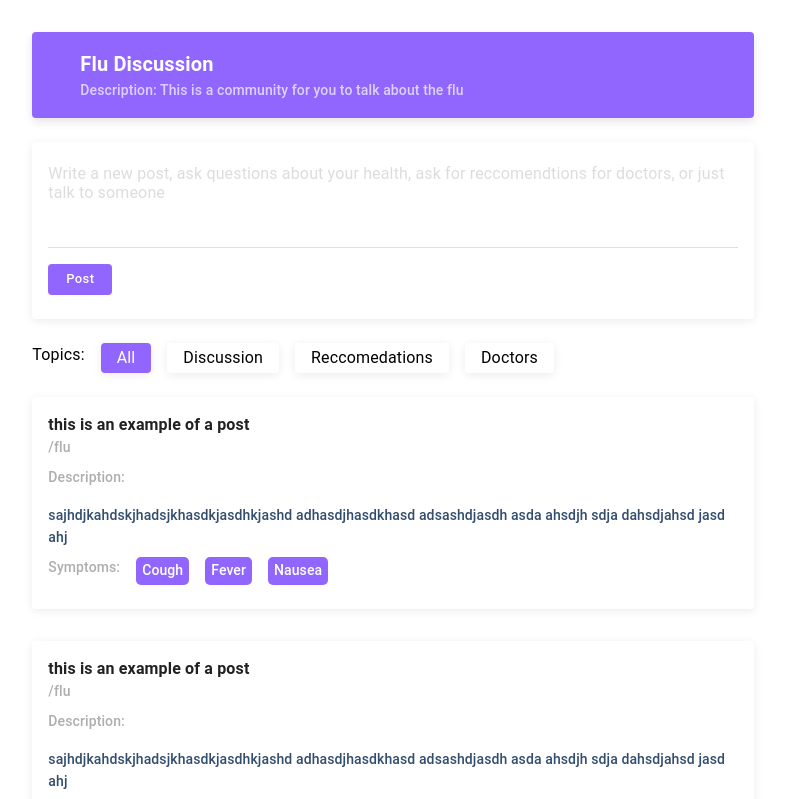
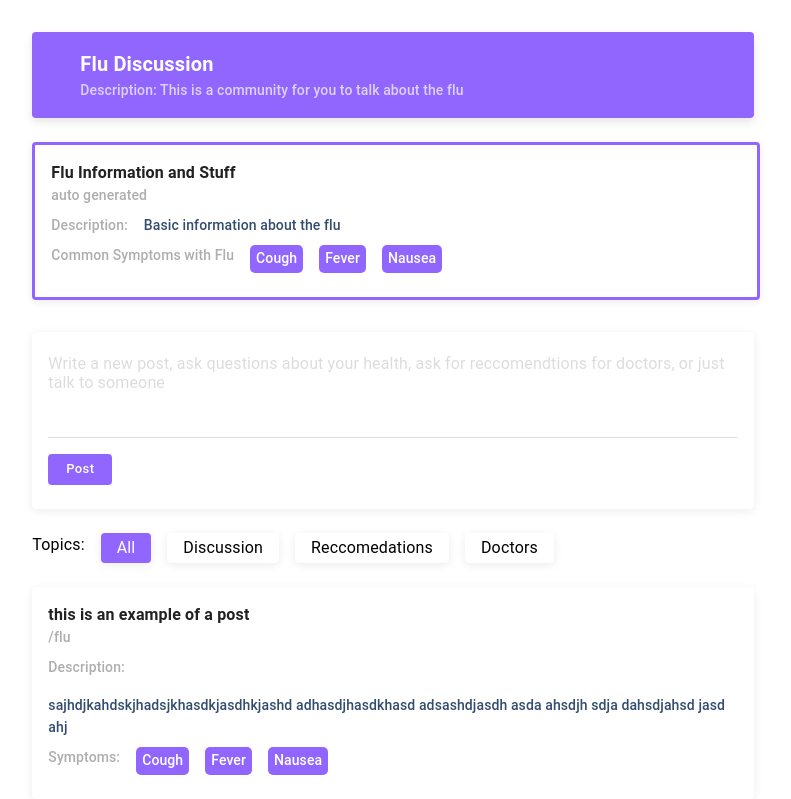
Before and after one commit to yuchenliu15/meddit, a React (Create React App) app in the folder frontend/: page / in a window 1280 px wide. Shown: the top 799 px of the page, without its empty margins (255-1046 px from the left). Built offline with nearby package versions, Linux system fonts and the light colour scheme.

Commit message:
description post

```diff
--- a/frontend/src/App.js
+++ b/frontend/src/App.js
@@ -2,6 +2,7 @@ import React, {useEffect, useState} from 'react';
 import {ThemeProvider, createMuiTheme, responsiveFontSizes, makeStyles, Typography, Grid} from '@material-ui/core';
 import './App.css';
 import CommunityItem from './components/CommunityItem';
+import CommunityPost from './pages/CommunityPost';
 import Community from './pages/Community';
 
 const useStyles = makeStyles((theme) => ({
--- a/frontend/src/components/CommunityItem.jsx
+++ b/frontend/src/components/CommunityItem.jsx
@@ -3,6 +3,12 @@ import {Box, Card, Typography, Grid, CardContent, makeStyles} from '@material-ui
 
 const useStyles = makeStyles((theme) => ({
     postCard: {
+        boxShadow: '0px 2px 10px rgba(0, 0, 0, 0.08)',
+        width: '100%',
+        marginBottom: '0.5em',
+    },
+    active: {
+        border: '3px solid #9066FF',
         boxShadow: '0px 2px 10px rgba(0, 0, 0, 0.08)',
         width: '100%',
         marginBottom: '0.5em',
@@ -27,7 +33,7 @@ const useStyles = makeStyles((theme) => ({
 const CommunityItem = (props) => {
     const classes = useStyles();
     return (
-        <Card className = {classes.postCard}>
+        <Card className = {(props.active) ? classes.active:classes.postCard}>
             <CardContent>
                 <Grid container direction = "row" justify = 'space-between'>
                     <Grid item>
@@ -44,10 +50,11 @@ const CommunityItem = (props) => {
                     <Grid item><Typography variant = 'subtitle2' className = {classes.content}>{props.content}</Typography></Grid>
                 </Grid>
                 <Grid container direction = "row" spacing = {2}>
-                    <Grid item><Typography variant = 'subtitle2'className = {classes.cardLabel}>Symptoms: </Typography> </Grid>
+                    <Grid item><Typography variant = 'subtitle2'className = {classes.cardLabel}>{(props.active) ? 'Common Symptoms with Flu':'Symptoms:'} </Typography> </Grid>
                     <Grid item><Typography variant = 'subtitle2' className = {classes.symptoms}>Cough</Typography></Grid>
                     <Grid item><Typography variant = 'subtitle2' className = {classes.symptoms}>Fever</Typography></Grid>
                     <Grid item><Typography variant = 'subtitle2' className = {classes.symptoms}>Nausea</Typography></Grid>
+
                 </Grid>
 
             </CardContent>
--- a/frontend/src/pages/Community.jsx
+++ b/frontend/src/pages/Community.jsx
@@ -53,6 +53,9 @@ const Community = (props) => {
                         </div>
                     </Grid>
                     <Grid item>
+                        <Grid item><CommunityItem title = "Flu Information and Stuff" community = "auto generated" content = "Basic information about the flu" active = {true}></CommunityItem></Grid>
+                    </Grid>
+                    <Grid item>
                         <PostCreate></PostCreate>
                     </Grid>
                     <Grid item>
--- a/frontend/src/pages/CommunityPost.jsx
+++ b/frontend/src/pages/CommunityPost.jsx
@@ -1,10 +1,70 @@
 import React, {useState, useEffect} from 'react';
-import {Grid, Fade, Button, makeStyles, Typography, Box} from '@material-ui/core';
+import {Grid, Fade, Button, makeStyles, Typography, Box, CardContent, Card} from '@material-ui/core';
 
 const useStyles = makeStyles((theme) => ({
+    postCard: {
+        boxShadow: '0px 2px 10px rgba(0, 0, 0, 0.08)',
+        width: '100%',
+        marginBottom: '0.5em',
+    },
+    active: {
 
+    },
+    heading: {
+        color: '#334D6E',
+    },
+    cardLabel: {
+        color: '#AEAEAE',
+    },
+    content: {
+        color: '#334D6E',
+    },
+    symptoms: {
+        color: '#fff',
+        background: '#9066FF',
+        padding: '3px 6px 3px 6px',
+        borderRadius: '5px',
+    }
 }));
 
 const CommunityPost = (props) => {
-    <div classsName = {classes.container}
+    const classes = useStyles();
+    return (
+        <div className = {classes.container}>
+            <Grid container direction = 'row' spacing = {0} justify = 'center' alignItems = 'stretch' alignContent = 'stretch'>
+                <Grid xs={12} md={6} lg={7} xl={7} style={{marginLeft: '1rem', marginTop: '1rem', height: '80vmin'}}>
+                    <Grid container direction = 'column' spacing = {3}>
+                        <Grid item>
+                            <Card className = {classes.postCard}>
+                                <CardContent>
+                                    <Grid container direction = 'row' justify = 'space-between'>
+                                        <Grid item>
+                                            <Grid container direction = 'row' spacing = {2}>
+                                                <Grid item><Typography className = {classes.postTitle}><Box fontWeight = 'bold'>This is a post example</Box></Typography></Grid>
+                                            </Grid>
+                                        </Grid>
+                                        <Grid item>
+                                            <Grid container direction = 'row' spacing = {2}>
+                                                <Grid item><Typography variant = 'subtitle2' className = {classes.cardLabel}></Typography></Grid>
+                                            </Grid>
+                                        </Grid>
+                                        <Grid item>
+                                            <Grid container direction = 'row' spacing = {2}>
+                                                <Grid item><Typography variant = 'subtitle2' className = {classes.cardLabel}>Description: </Typography> </Grid>
+                                                <Grid item><Typography variant = 'subtitle2' className = {classes.content}>{props.content}</Typography></Grid>
+                                            </Grid>
+                                        </Grid>
+                                    </Grid>
+                                </CardContent>
+                            </Card>
+                        </Grid>
+
+                    </Grid>
+                </Grid>
+            </Grid>
+
+        </div>
+    )
 }
+
+export default CommunityPost;
```
